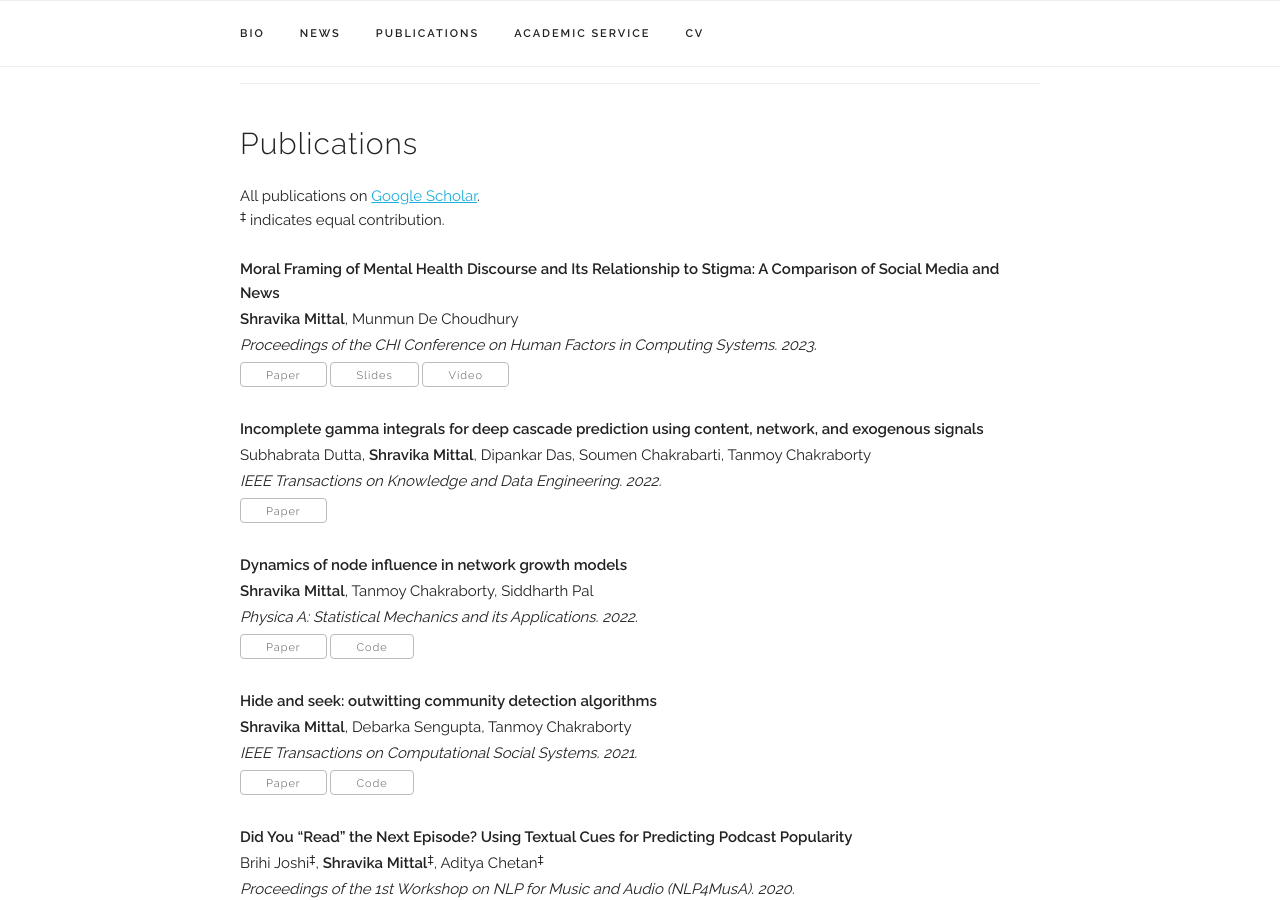
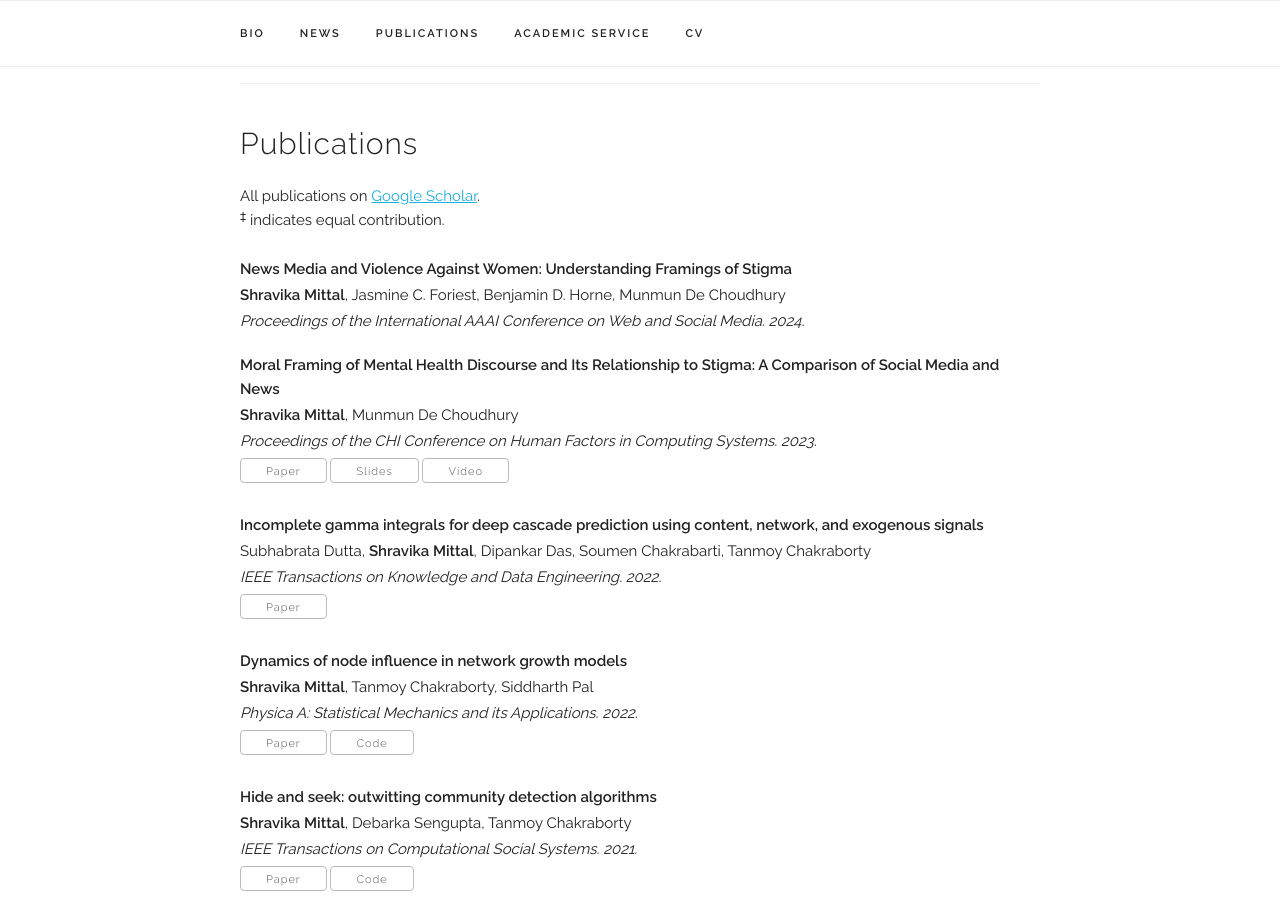
Before and after one commit to mittalshravika/mittalshravika.github.io, a Jekyll site: the page built from index.html, in a window 1280 px wide and 900 px high, scrolled down 1053 px. Built offline with Jekyll 4.4.1, drawn with Linux system fonts in a browser that asks for light colours; some web fonts are replaced.

Commit message:
Update publications.yaml

```diff
--- a/_data/publications.yaml
+++ b/_data/publications.yaml
@@ -140,6 +140,11 @@ papers:
   #   paper_pdf: "/assets/publications/2010_machine_readable_dictionaries/paper.pdf"
   #   selected: n
 
+  - title: "News Media and Violence Against Women: Understanding Framings of Stigma"
+    authors: "<b>Shravika Mittal</b>, Jasmine C. Foriest, Benjamin D. Horne, Munmun De Choudhury"
+    venue: "Proceedings of the International AAAI Conference on Web and Social Media. 2024."
+    selected: y
+
   - title: "Moral Framing of Mental Health Discourse and Its Relationship to Stigma: A Comparison of Social Media and News"
     authors: "<b>Shravika Mittal</b>, Munmun De Choudhury"
     venue: "Proceedings of the CHI Conference on Human Factors in Computing Systems. 2023."
```
